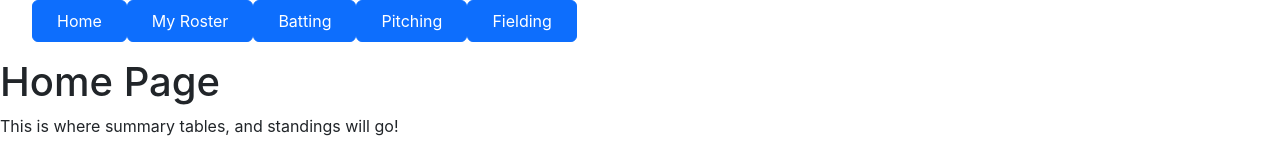
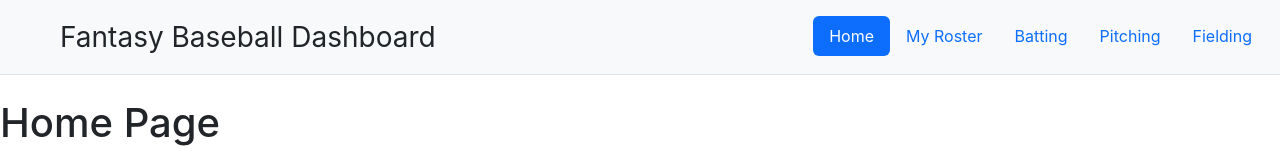
Before and after one commit to jtbarwell/flask-react-demo, a React (Create React App) app in the folder frontend/: page / in a window 1280 px wide. Shown: the top 158 px of the page. Built offline with nearby package versions, Linux system fonts and the light colour scheme; no server answers.

Commit message:
Added header function

```diff
--- a/frontend/src/App.js
+++ b/frontend/src/App.js
@@ -1,6 +1,7 @@
 import React from 'react';
-import { BrowserRouter as Router, Routes, Route, Link } from 'react-router-dom';
+import { BrowserRouter as Router, Routes, Route, Link, useLocation } from 'react-router-dom';
 import './globalCSS/Table.css';
+import './globalCSS/App.css';
 
 import HomePage from './HomePageFolder/HomePage';
 import MyRosterPage from './MyRosterPageFolder/MyRosterPage';
@@ -8,20 +9,47 @@ import BattingPage from './BattingPageFolder/BattingPage';
 import PitchingPage from './PitchingPageFolder/PitchingPage';
 import FieldingPage from './FieldingPageFolder/FieldingPage';
 
-function App() {
+function Header() {
+    const location = useLocation(); // for highlighting active nav
+
+    const navItems = [
+        { path: '/', label: 'Home' },
+        { path: '/my-roster', label: 'My Roster' },
+        { path: '/batting', label: 'Batting' },
+        { path: '/pitching', label: 'Pitching' },
+        { path: '/fielding', label: 'Fielding' },
+    ];
 
     return (
+        <header className="d-flex py-3 mb-4 border-bottom bg-light">
+            <div className="container-fluid d-flex flex-wrap justify-content-center">
+                <Link to="/" className="d-flex align-items-center mb-3 mb-md-0 me-md-auto text-dark text-decoration-none">
+                    <svg className="bi me-2" width="40" height="32"><use xlinkHref="#bootstrap" /></svg>
+                    <span className="fs-3">Fantasy Baseball Dashboard</span>
+                </Link>
+
+                <ul className="nav nav-pills">
+                    {navItems.map((item) => (
+                        <li className="nav-item" key={item.path}>
+                            <Link
+                                to={item.path}
+                                className={`nav-link ${location.pathname === item.path ? 'active' : ''}`}
+                            >
+                                {item.label}
+                            </Link>
+                        </li>
+                    ))}
+                </ul>
+            </div>
+        </header>
+
+    );
+}
+
+function App() {
+    return (
         <Router>
-            <ul>
-                <nav>
-                    <Link to="/"            className="btn btn-primary px-4 py-2">Home</Link>
-                    <Link to="/my-roster"   className="btn btn-primary px-4 py-2">My Roster</Link>
-                    <Link to="/batting"     className="btn btn-primary px-4 py-2">Batting</Link>
-                    <Link to="/pitching"    className="btn btn-primary px-4 py-2">Pitching</Link>
-                    <Link to="/fielding"    className="btn btn-primary px-4 py-2">Fielding</Link>
-                </nav>
-            </ul>
-
+            <Header />
             <Routes>
                 <Route path="/" element={<HomePage />} />
                 <Route path="/my-roster" element={<MyRosterPage />} />
--- a/frontend/src/globalCSS/App.css
+++ b/frontend/src/globalCSS/App.css
@@ -36,3 +36,15 @@
 		transform: rotate(360deg);
 	}
 }
+
+/* Position nested dropdown to the right */
+.dropdown-submenu {
+  position: relative;
+}
+
+.dropdown-submenu > .dropdown-menu {
+  top: 0;
+  left: 100%;
+  margin-left: 0.1rem;
+  margin-right: 0.1rem;
+}
```
